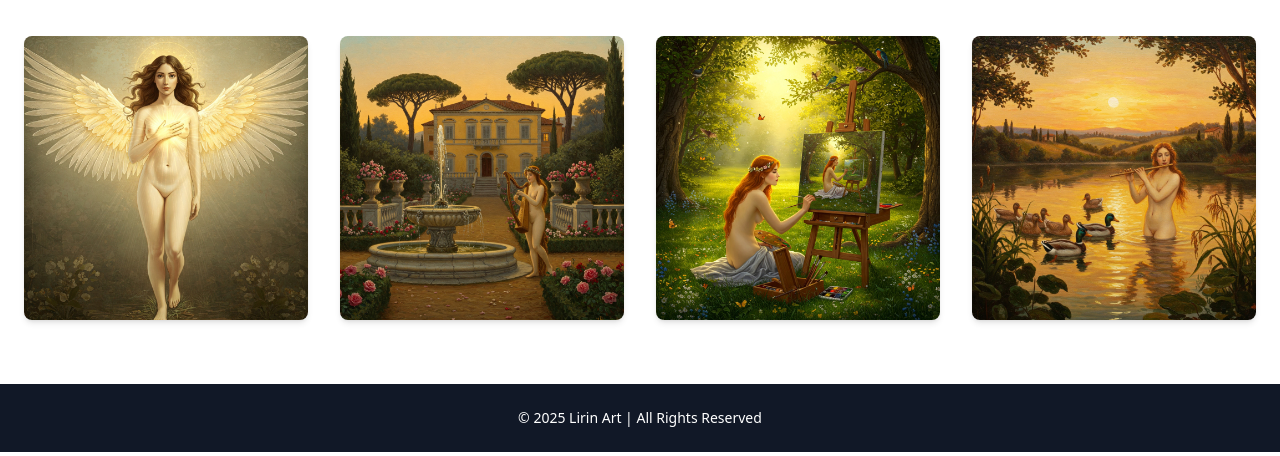
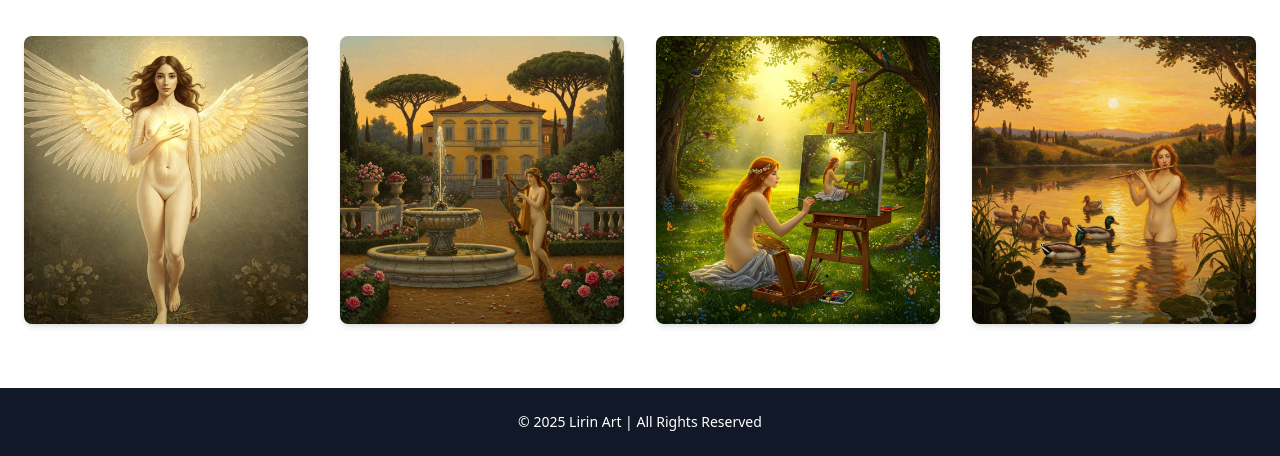
Before and after one commit to lirinart/lirinart.github.io, a website: page index.html in a window 1280 px wide. Shown: the part 428-884 px from the top of the page. Drawn offline with nearby package versions, Linux system fonts and the light colour scheme; files that its build step writes are made by us from their sources.

Commit message:
modified

```diff
--- a/index.html
+++ b/index.html
@@ -25,41 +25,49 @@
     </div>
   </section>
 
-
 <!-- Gallery Section -->
 <section id="gallery" class="py-16 px-6 max-w-7xl mx-auto">
   <h2 class="text-3xl font-bold text-center mb-10">Featured Artworks</h2>
 
   <div class="grid grid-cols-1 sm:grid-cols-2 md:grid-cols-3 lg:grid-cols-4 gap-8">
     <!-- Shining Purity -->
-    <a href="shining-purity.html" class="block transform hover:scale-105 transition">
+    <a href="shining-purity.html" class="block transform hover:scale-105 transition duration-300">
+      <div class="overflow-hidden rounded-lg shadow-md">
         <img src="gallery/art1.jpg" alt="Shining Purity"
              title="Shining Purity — A vision of light, untouched and eternal — a whisper of innocence echoing in silence."
-           class="rounded-lg shadow-md w-full h-auto object-cover" />
+             class="w-full h-72 object-cover" />
+      </div>
     </a>
 
-    <!-- Muse at the Fountain in the Palace Garden -->
-    <a href="muse-fountain.html" class="block transform hover:scale-105 transition">
+    <!-- Muse at the Fountain -->
+    <a href="muse-fountain.html" class="block transform hover:scale-105 transition duration-300">
+      <div class="overflow-hidden rounded-lg shadow-md">
         <img src="gallery/art2.jpg" alt="Muse at the Fountain"
              title="Muse — She listens to the murmur of the water, as if it were the voice of forgotten dreams."
-           class="rounded-lg shadow-md w-full h-auto object-cover" />
+             class="w-full h-72 object-cover" />
+      </div>
     </a>
 
     <!-- Fractal Art -->
-    <a href="fractal-art.html" class="block transform hover:scale-105 transition">
+    <a href="fractal-art.html" class="block transform hover:scale-105 transition duration-300">
+      <div class="overflow-hidden rounded-lg shadow-md">
         <img src="gallery/art3.jpg" alt="Fractal Art"
              title="Fractal Art — Infinity hidden within detail — where chaos dances in harmony."
-           class="rounded-lg shadow-md w-full h-auto object-cover" />
+             class="w-full h-72 object-cover" />
+      </div>
     </a>
 
     <!-- Pastoral of the Soul -->
-    <a href="pastoral-soul.html" class="block transform hover:scale-105 transition">
+    <a href="pastoral-soul.html" class="block transform hover:scale-105 transition duration-300">
+      <div class="overflow-hidden rounded-lg shadow-md">
         <img src="gallery/art4.jpg" alt="Pastoral of the Soul"
              title="Pastoral — A gentle breeze through the meadows of memory — where the soul rests and dreams."
-           class="rounded-lg shadow-md w-full h-auto object-cover" />
+             class="w-full h-72 object-cover" />
+      </div>
     </a>
   </div>
 </section>
+
 
 
   <!-- Footer -->
```
Lines whose indentation alone changed are shown as unchanged.
